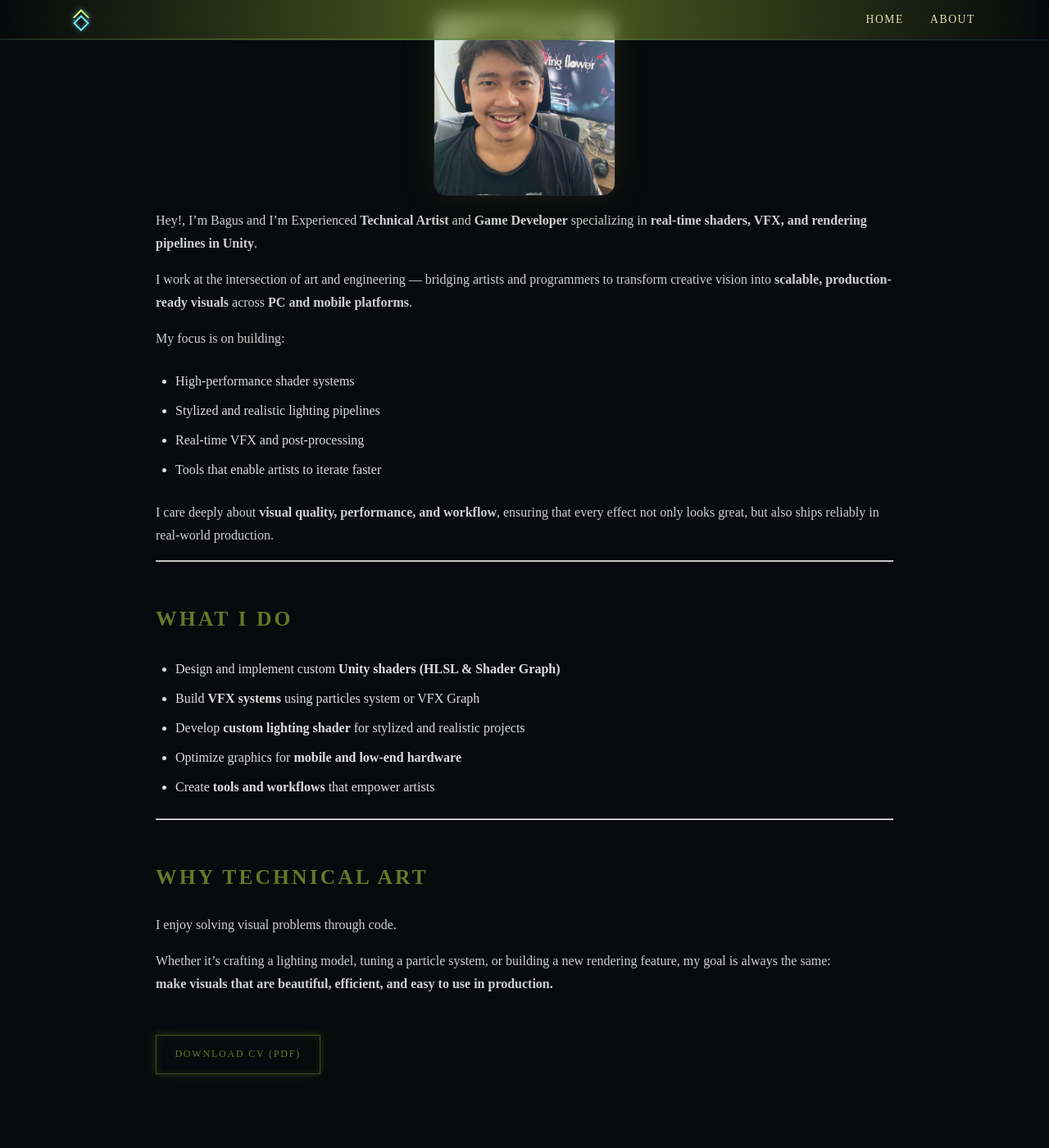
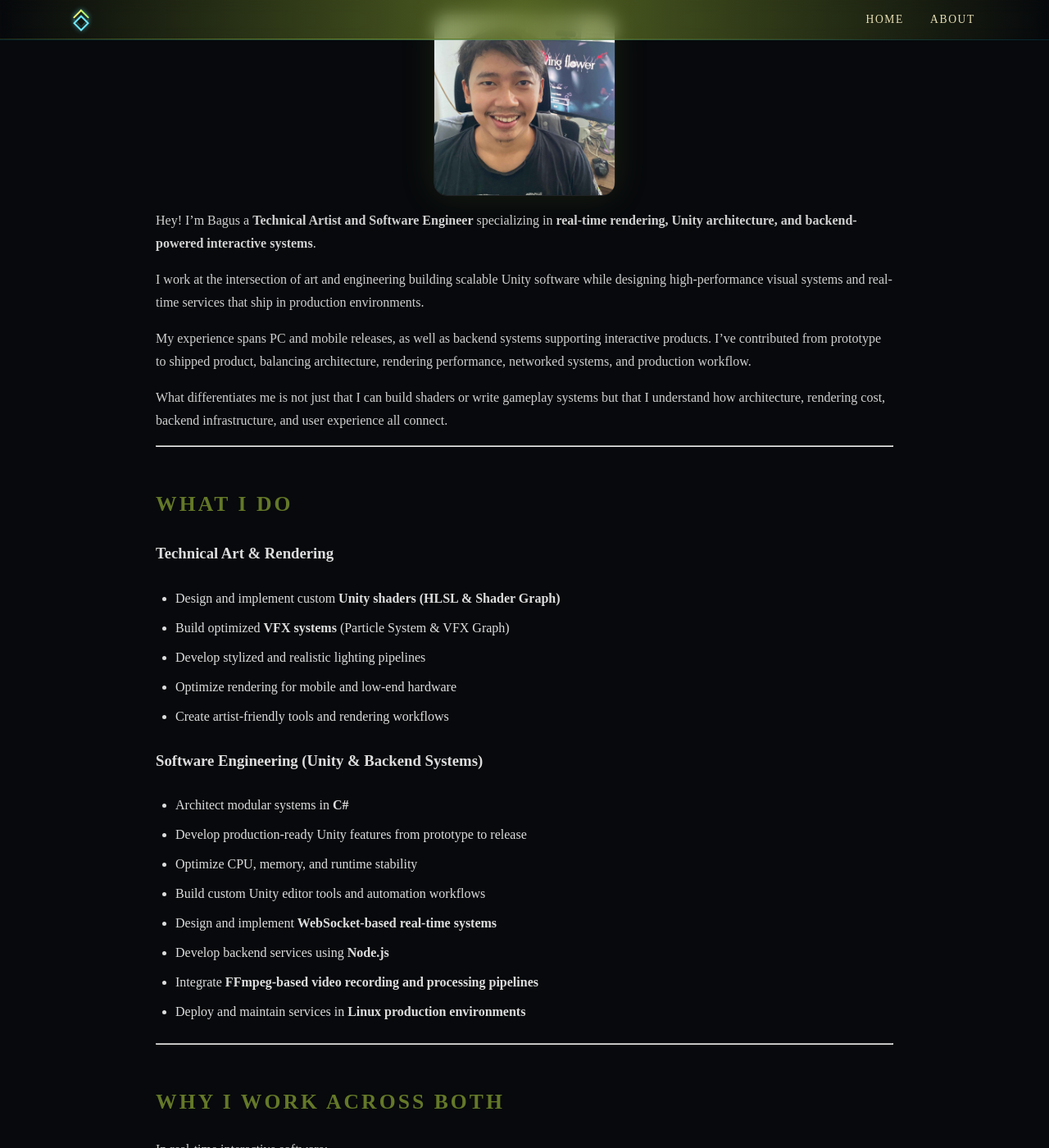
Before and after one commit to gebot3/gebot3.github.io, a Jekyll site: the page built from about.md, in a window 1280 px wide and 1400 px high, scrolled down 383 px. Shown: the whole window at 82% size. Built offline with Jekyll 4.4.1, drawn with Linux system fonts in a browser that asks for light colours; some of the changed text lies outside the part shown.

Commit message:
Updated CV and About

```diff
--- a/about.md
+++ b/about.md
@@ -3,36 +3,59 @@ layout: about
 title: About
 ---
 
-Hey!, I’m Bagus and I’m Experienced **Technical Artist** and **Game Developer** specializing in **real-time shaders, VFX, and rendering pipelines in Unity**.
+Hey! I’m Bagus a **Technical Artist and Software Engineer** specializing in **real-time rendering, Unity architecture, and backend-powered interactive systems**.
 
-I work at the intersection of art and engineering — bridging artists and programmers to transform creative vision into **scalable, production-ready visuals** across **PC and mobile platforms**.
+I work at the intersection of art and engineering building scalable Unity software while designing high-performance visual systems and real-time services that ship in production environments.
 
-My focus is on building:
-- High-performance shader systems
-- Stylized and realistic lighting pipelines
-- Real-time VFX and post-processing
-- Tools that enable artists to iterate faster
+My experience spans PC and mobile releases, as well as backend systems supporting interactive products. I’ve contributed from prototype to shipped product, balancing architecture, rendering performance, networked systems, and production workflow.
 
-I care deeply about **visual quality, performance, and workflow**, ensuring that every effect not only looks great, but also ships reliably in real-world production.
+What differentiates me is not just that I can build shaders or write gameplay systems but that I understand how architecture, rendering cost, backend infrastructure, and user experience all connect.
 
 ---
 
 ## What I Do
 
+### Technical Art & Rendering
 - Design and implement custom **Unity shaders (HLSL & Shader Graph)**
-- Build **VFX systems** using particles system or VFX Graph
-- Develop **custom lighting shader** for stylized and realistic projects
-- Optimize graphics for **mobile and low-end hardware**
-- Create **tools and workflows** that empower artists
+- Build optimized **VFX systems** (Particle System & VFX Graph)
+- Develop stylized and realistic lighting pipelines
+- Optimize rendering for mobile and low-end hardware
+- Create artist-friendly tools and rendering workflows
+
+### Software Engineering (Unity & Backend Systems)
+- Architect modular systems in **C#**
+- Develop production-ready Unity features from prototype to release
+- Optimize CPU, memory, and runtime stability
+- Build custom Unity editor tools and automation workflows
+- Design and implement **WebSocket-based real-time systems**
+- Develop backend services using **Node.js**
+- Integrate **FFmpeg-based video recording and processing pipelines**
+- Deploy and maintain services in **Linux production environments**
 
 ---
 
-## Why Technical Art
+## Why I Work Across Both
 
-I enjoy solving visual problems through code.
+In real-time interactive software:
 
-Whether it’s crafting a lighting model, tuning a particle system, or building a new rendering feature, my goal is always the same:
-**make visuals that are beautiful, efficient, and easy to use in production.**
+- System architecture affects rendering cost
+- Rendering design affects performance and clarity
+- Backend infrastructure affects scalability and reliability
+- Tooling affects team velocity
 
+Working across technical art and software engineering allows me to:
 
-[Download CV (PDF)](/assets/CVBagusHimawanTechArt.pdf){: .cv-download }
+- Prevent performance bottlenecks early
+- Bridge communication between artists and engineers
+- Design systems that scale from prototype to production
+- Ship stable, scalable interactive products
+
+I believe the strongest real-time software is built where systems, visuals, and infrastructure are engineered together not separately.
+
+---
+
+## Download CV
+
+[Download Technical Artist CV (PDF)](/assets/CVBagusHimawanTechArt.pdf){: .cv-download }
+
+[Download Software Engineer CV (PDF)](/assets/CVBagusHimawanSoftwareEngineer.pdf){: .cv-download }
```
Also changed, not shown: 2 other files.
